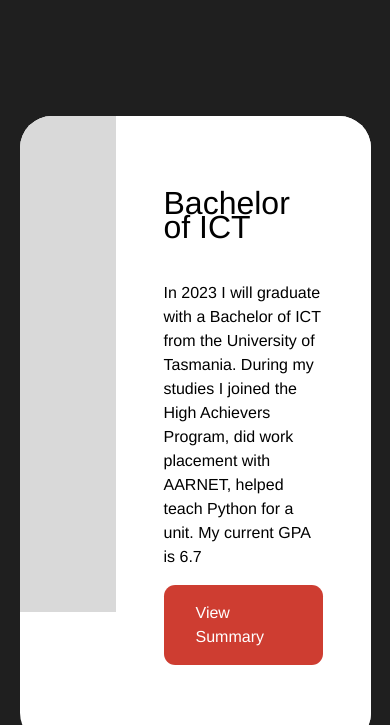
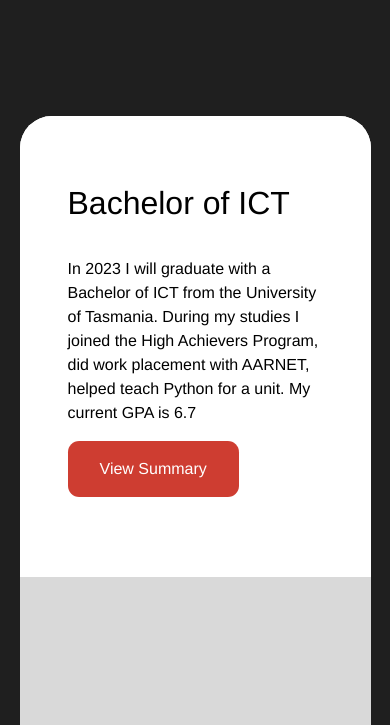
Before and after one commit to JohannesNicholas/personal_website_vanilla, a plain HTML site: page web/index.html in a window 390 px wide. Shown: the part 1933-2658 px from the top of the page. Drawn offline with Linux system fonts and the light colour scheme.

Commit message:
fixes for mobile

```diff
--- a/web/styles.css
+++ b/web/styles.css
@@ -171,6 +171,9 @@ a {
         height: 25rem;
         width: auto;
     }
+    .experience:nth-child(even) {
+        flex-direction: column;
+    }
 }
 
 
@@ -182,4 +185,5 @@ a {
     .fg-button-group {
         flex-direction: column;
     }
+
 }
```
